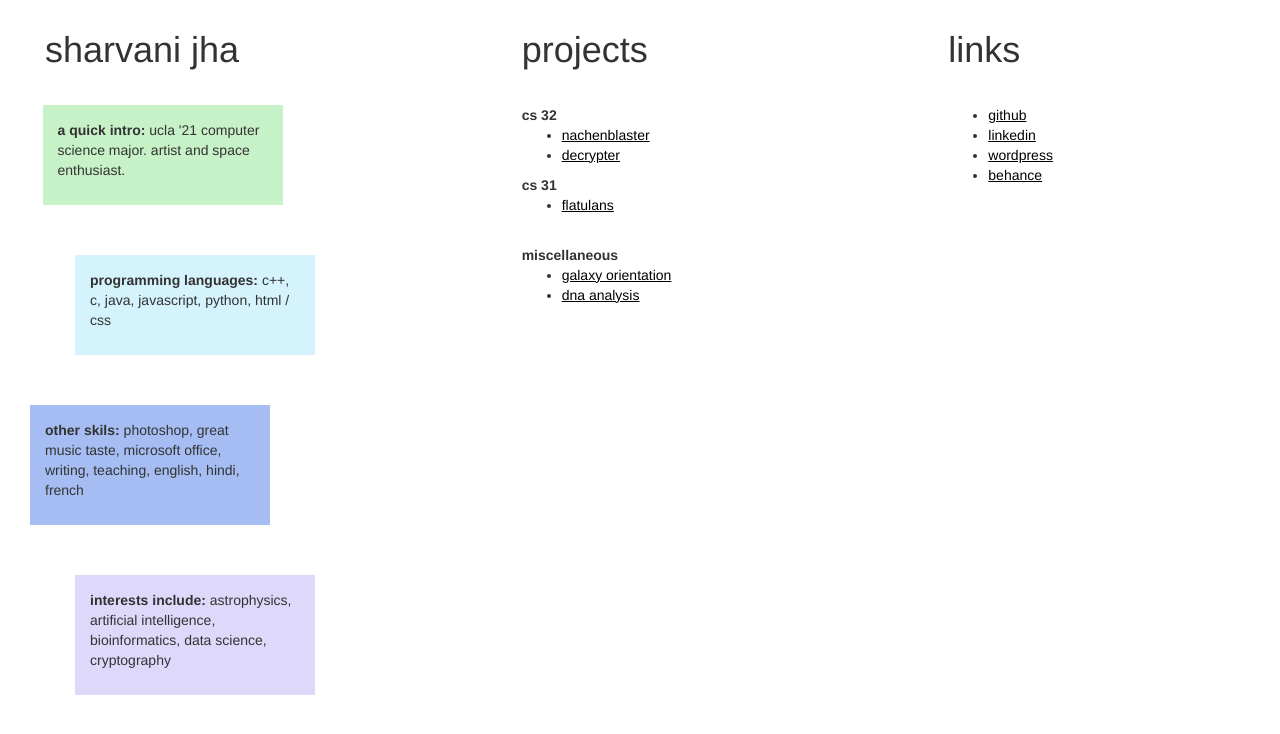
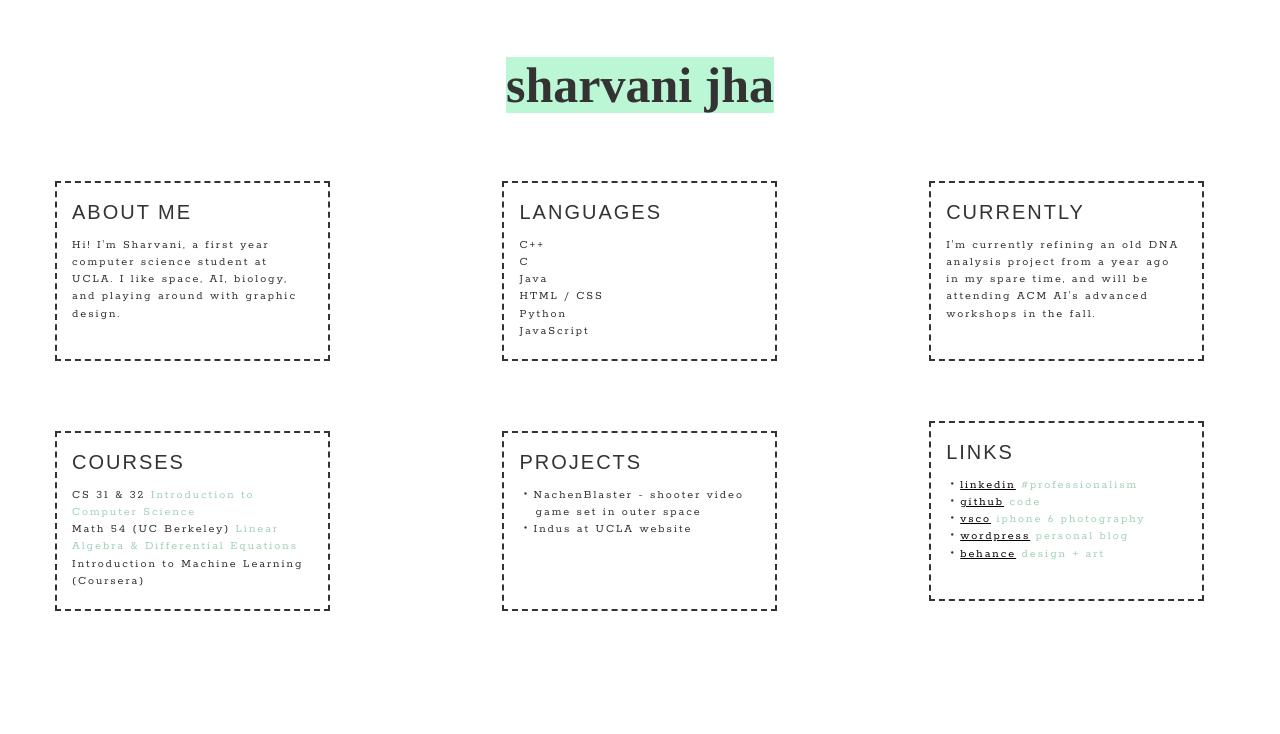
Before and after one commit to sharvanijha/sharvanijha.github.io, a Jekyll site: the page index.html, which Jekyll copies as it is, in a window 1280 px wide. Shown: the top 734 px of the page. Built offline with Jekyll 4.4.1, drawn with Linux system fonts in a browser that asks for light colours; some web fonts are replaced.

```diff
--- a/index.html
+++ b/index.html
@@ -1,76 +1,13 @@
 <!DOCTYPE html>
 <html>
+<head>
+  <!--begin fonts!-->
+  <link href=' http://fonts.googleapis.com/css?family=Rokkitt' rel='stylesheet' type='text/css'>
+  <link href="https://fonts.googleapis.com/css?family=Rozha+One" rel="stylesheet">
+  <!--end fonts-->
 
-<head>
-  <style>
-    body {
-      margin-left: 50px;
-      margin-top: 50px;
-      font-family: "Helvetica Neue Light", Arial;
-      font-size: 14px;
-      line-height: 1.5px;
-    }
+  <link href="style.css" rel="stylesheet" type="text/css">
 
-    .blurb1 {
-      background-color: #c7f1c7;
-      max-width: 240px;
-      margin-top: 35px;
-      margin-left: 27.5px;
-      padding: 15px;
-
-    }
-
-    .blurb2 {
-      background-color: #d4f3fc;
-      max-width: 240px;
-      margin-top: 50px;
-      margin-left: 60px;
-      padding: 15px;
-
-    }
-
-    .blurb3 {
-      background-color: #a5bdf2;
-      max-width: 240px;
-      margin-top: 50px;
-      margin-left: 15px;
-      padding: 15px;
-
-    }
-
-    .blurb4 {
-      background-color: #ded8fa;
-      max-width: 240px;
-      margin-top: 50px;
-      margin-left: 60px;
-      padding: 15px;
-    }
-
-    .projects {
-      margin-left: 80px;
-      margin-top: 35px;
-      max-width: 200px;
-    }
-
-    a:hover {
-      color: #dfedff;
-    }
-
-    a:link {
-      color: #000000;
-    }
-
-    .links {
-      margin-left: 80px;
-      margin-top: 35px;
-      max-width: 200px;
-    }
-
-    a:visited {
-      color: #000000;
-    }
-
-  </style>
   <meta charset="utf-8"/>
   <link rel="stylesheet" href="https://maxcdn.bootstrapcdn.com/bootstrap/3.3.7/css/bootstrap.min.css">
 
@@ -79,62 +16,117 @@
 
 <!-- Latest compiled JavaScript -->
 <script src="https://maxcdn.bootstrapcdn.com/bootstrap/3.3.7/js/bootstrap.min.js"></script>
-</head>
+
+</head
+
 <body>
 
-  <div class = "col-md-4">
-    <h1 style = "margin-left: 30px; margin-top: 30px;">sharvani jha</h1>
-
-    <div class = "blurb1">
-      <p><b>a quick intro: </b>ucla '21 computer science major. artist and space enthusiast.</p>
+<div class = "title">
+  <b><span class = "highlight">sharvani jha</span></b>
 </div>
 
-    <div class = "blurb2">
-        <p><b>programming languages: </b>c++, c, java, javascript, python, html / css</p>
+<!--<svg width="600" height="80">
+  <rect x="50" y="20" width="150" height="150"
+  style="fill:blue;stroke:pink;stroke-width:5;fill-opacity:0.1;stroke-opacity:0.9" />
+</svg> not sure how to implement this yet so i'll leave it here for now -->
+
+<div class = "col-md-4">
+
+  <div class = "box" style = "margin-left: 40px;">
+
+    <div class = "boxtitle">
+      ABOUT ME<br>
     </div>
 
-    <div class = "blurb3">
-      <p><b>other skils: </b>photoshop, great music taste, microsoft office, writing, teaching, english, hindi, french
+    <div class = "boxbody">
+      Hi! I'm Sharvani, a first year computer science student at UCLA.
+      I like space, AI, biology, and playing around with graphic design.
     </div>
 
-    <div class = "blurb4">
-      <p><b>interests include: </b>astrophysics, artificial intelligence, bioinformatics, data science, cryptography</p>
   </div>
 
-      <!-- end left column -->
+  <div class = "box" style = "margin-top: 70px; margin-left: 40px">
+    <div class = "boxtitle">
+      COURSES<br>
     </div>
+
+    <div class = "boxbody">
+      CS 31 & 32 <span class = "lightgreen">Introduction to Computer Science</span> <br>
+      Math 54 (UC Berkeley) <span class = "lightgreen">Linear Algebra & Differential Equations</span><br>
+      Introduction to Machine Learning (Coursera)
+
+    </div>
+
+  </div>
+
+</div> <!--end column 1-->
+
 <div class = "col-md-4">
-          <h1 style = "margin-left: 80px; margin-top: 30px;">projects</h1>
-          <div class = "projects">
-            <b>cs 32</b><br>
-            <ul>
-              <li><a href = "https://www.youtube.com/watch?v=dQw4w9WgXcQ"><u>nachenblaster</u></a></li>
-              <li><a href = "https://www.youtube.com/watch?v=dQw4w9WgXcQ"><u>decrypter</u></a></li>
-            </ul>
-            <b>cs 31</b><br>
-            <ul>
-              <li><a href = "https://www.youtube.com/watch?v=dQw4w9WgXcQ"><u>flatulans</u></a></li>
-            </ul>
-            <br>
-            <b>miscellaneous</b><br>
-            <ul>
-              <li><a href = "https://www.youtube.com/watch?v=dQw4w9WgXcQ"><u>galaxy orientation</u></a></li>
-              <li><a href = "https://www.youtube.com/watch?v=dQw4w9WgXcQ"><u>dna analysis</u></a></li>
-            </ul>
+
+  <div class = "box" style = "margin-left: auto; margin-right: auto;">
+
+    <div class = "boxtitle">
+    LANGUAGES<br>
+    </div>
+
+    <div class = "boxbody">
+      <p>C++<br>
+      C <!--&ensp;&ensp;&nbsp;&nbsp;&nbsp;&nbsp;&nbsp;&nbsp; ■■■■■■■■■■■■--><br>
+      Java <br>
+      HTML / CSS <br>
+      Python <br>
+      JavaScript <br></p>
     </div>
   </div>
 
+  <div class = "box" style = "margin-left: auto; margin-right: auto; margin-top: 70px;">
+
+    <div class = "boxtitle">
+      PROJECTS<br>
+    </div>
+
+    <div class = "boxbody">
+    ・NachenBlaster - shooter video<br> &ensp;&ensp;game set in outer space<br>
+    ・Indus at UCLA website
+    </div>
+
+  </div>
+
+</div> <!--end of col 2-->
+
 <div class = "col-md-4">
-      <h1 style = "margin-left: 80px; margin-top: 30px;">links</h1>
-      <div class = "links">
-        <ul>
-          <li><a href = "https://github.com/sharvanijha"><u>github</u></a></li>
-          <li><a href = "https://www.linkedin.com/in/sharvanijha/"><u>linkedin</u></a></li>
-          <li><a href = "http://sharvanijha.wordpress.com"><u>wordpress</u></a></li>
-          <li><a href = "https://www.behance.net/fourstudyw647a"><u>behance</u></a></li>
-        </ul>
+
+  <div class = "box" style = "margin-left: auto; margin-right: auto;">
+
+    <div class = "boxtitle">
+      CURRENTLY<br>
     </div>
+
+    <div class = "boxbody">
+      I'm currently refining an old DNA analysis project from a year ago in my spare time, and will be attending ACM AI's advanced workshops in the fall.
     </div>
+
+  </div>
+
+  <div class = "box" style = "margin-left: auto; margin-right: auto">
+
+    <div class = "boxtitle">
+      LINKS<br>
+    </div>
+
+    <div class = "boxbody">
+      ・<a href = "https://linkedin.com/in/SharvaniJha"><span class = "link">linkedin</span></a> <span class = "lightgreen">#professionalism</span><br>
+      ・<a href = "https://github.com/sharvanijha"><span class = "link">github</span></a> <span class = "lightgreen">code</span><br>
+      ・<a href = "https://vsco.co/sharvanijha"><span class = "link">vsco</span></a> <span class = "lightgreen">iphone 6 photography</span><br>
+      ・<a href = "https://sharvanijha.wordpress.com"><span class = "link">wordpress</span></a> <span class = "lightgreen">personal blog</span><br>
+      ・<a href = "https://www.behance.net/fourstudyw647a"><span class = "link">behance</span></a> <span class = "lightgreen">design + art</span><br>
+    </div>
+
+  </div>
+
+</div> <!--end col 3!-->
+
+<!--put in bootstrap !!! otherwise u won't get columns-->
 </body>
 
 </html>
--- /dev/null
+++ b/style.css
@@ -0,0 +1,52 @@
+
+.title {
+  font-size: 50px;
+  font-family: Times;
+  text-align: center;
+  margin-top: 50px;
+  margin-left: auto;
+  margin-right: auto;
+}
+
+.highlight {
+  background-color: #BCF7D5;
+  /*position: absolute;*/
+}
+
+.box {
+  width: 275px;
+  height: 180px;
+  border: 2px;
+  border-style: dashed;
+  margin-top: 60px;
+  /*margin-left: 20px;*/
+  padding: 15px;
+  letter-spacing: 2px;
+}
+
+.boxtitle {
+  font-family: 'Rozha One', Arial;
+  font-size: 20px;
+  letter-spacing: 2px;
+}
+
+.boxbody {
+  margin-top: 10px;
+  font-family: 'Rokkitt', Arial;
+  font-size: 12px;
+  letter-spacing: 2px;
+}
+
+.lightgreen {
+  color: #A1D1B5;
+}
+
+.langstrength {
+  text-align: justify;
+  text-justify: inter-word;
+}
+
+.link {
+  color: black;
+  text-decoration: underline;
+}
```
Lines whose indentation alone changed are shown as unchanged.
